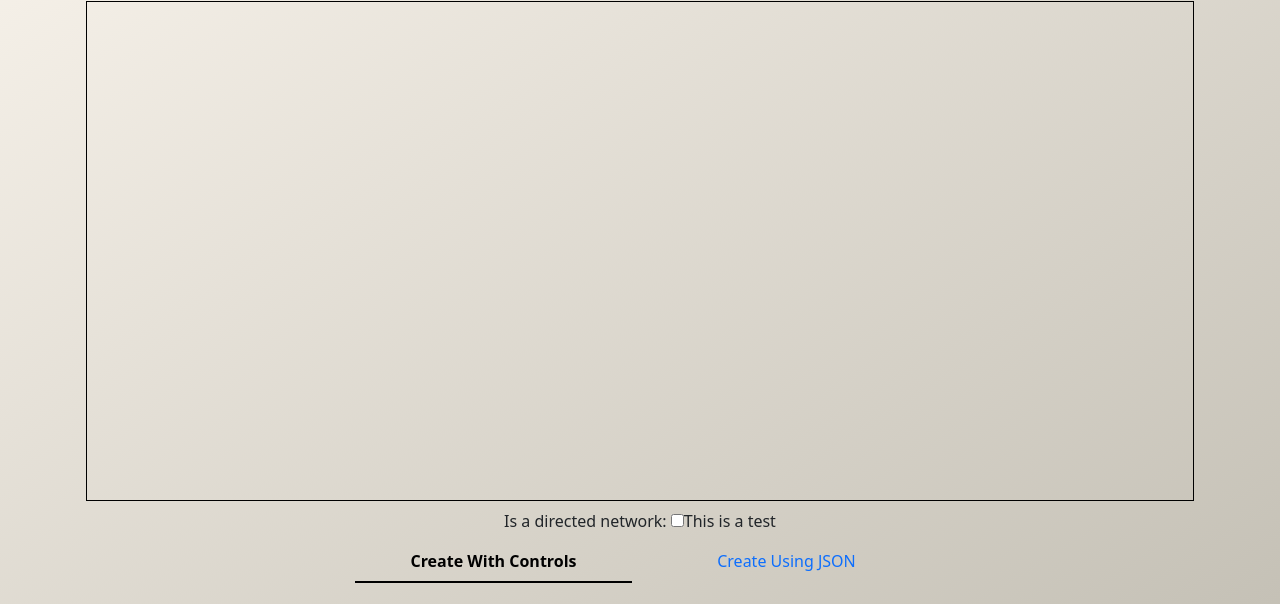
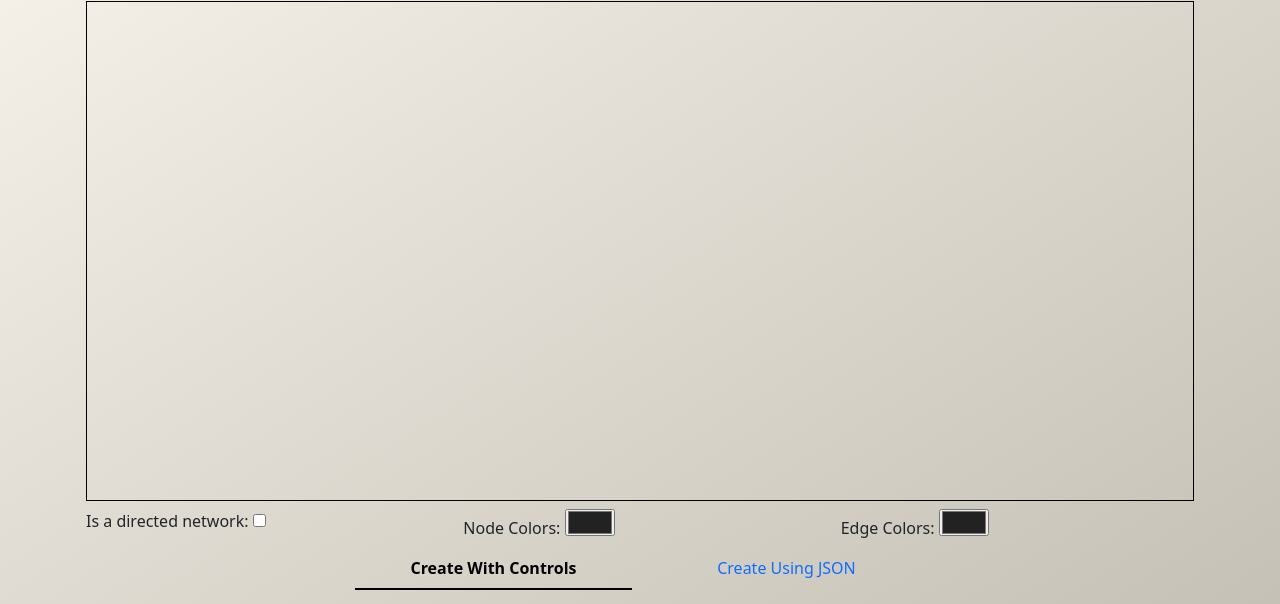
Before and after one commit to bwillwork/network-mapper, a website built with webpack: page src/index.html in a window 1280 px wide. Shown: the part 111-715 px from the top of the page. Built offline with nearby package versions, Linux system fonts and the light colour scheme.

Commit message:
Adding changes to the interface allowing a user to change colors

```diff
--- a/src/index.html
+++ b/src/index.html
@@ -17,14 +17,16 @@
     </div>
     <div class="row mt-2">
         <div class="col">
-            <div class="d-flex justify-content-center">
-                <span>
-                    <label for="is-directed-input">Is a directed network: </label>
-                    <input id="is-directed-input" type="checkbox" />
-                </span>
-                <span>This is a test</span>
-
-            </div>
+            <label for="is-directed-input">Is a directed network: </label>
+            <input id="is-directed-input" type="checkbox" />
+        </div>
+        <div class="col">
+            <label for="node-color-input">Node Colors: </label>
+            <input id="node-color-input" type="color" />
+        </div>
+        <div class="col">
+            <label for="edge-color-input">Edge Colors: </label>
+            <input id="edge-color-input" type="color" />
         </div>
     </div>
     <div class="row mt-2">
--- a/src/js/cache.js
+++ b/src/js/cache.js
@@ -1,8 +1,13 @@
 import * as _ from 'lodash';
+import constants from "./constants";
 
 function buildNetworkCache(directed) {
 
     let isDirected = _.isBoolean(directed) && directed;// Defaults to a non-directed graph network
+    let colors = {
+        nodes: constants.colors.nodes,
+        edges: constants.colors.edges
+    };
     const data = {
         nodes: [],
         links: []
@@ -39,6 +44,12 @@ function buildNetworkCache(directed) {
     function toggleIsDirected() {
         isDirected = !isDirected;
     }
+    function updateNodeColor(newColor) {
+        colors.nodes = newColor;
+    }
+    function updateEdgeColor(newColor) {
+        colors.edges = newColor;
+    }
     function clear() {
         data.nodes = [];
         data.links = [];
@@ -48,10 +59,8 @@ function buildNetworkCache(directed) {
         data.links = [...json.links];
     }
     function getState() {
-        return {isDirected,network: {...data}};
+        return {colors,isDirected,network: {...data}};
     }
-
-
 
     return {
         addNode,
@@ -59,11 +68,12 @@ function buildNetworkCache(directed) {
         addLink,
         removeLink,
         toggleIsDirected,
+        updateNodeColor,
+        updateEdgeColor,
         clear,
         updateNetworkData,
         getState
     };
-
 }
 
 function buildDOMCache() {
@@ -81,7 +91,9 @@ function buildDOMCache() {
         nodeNameInput: '#node-name',
         edgeFromInput: '#from-id',
         edgeToInput: '#to-id',
-        isDirectedInput: '#is-directed-input'
+        isDirectedInput: '#is-directed-input',
+        nodeColorInput: '#node-color-input',
+        edgeColorInput: '#edge-color-input'
     };
 
     return {
@@ -99,7 +111,9 @@ function buildDOMCache() {
             nodeNameInput: document.querySelector(selectors.nodeNameInput),
             edgeFromInput: document.querySelector(selectors.edgeFromInput),
             edgeToInput: document.querySelector(selectors.edgeToInput),
-            isDirectedInput: document.querySelector(selectors.isDirectedInput)
+            isDirectedInput: document.querySelector(selectors.isDirectedInput),
+            nodeColorInput: document.querySelector(selectors.nodeColorInput),
+            edgeColorInput: document.querySelector(selectors.edgeColorInput)
         }
     };
 }
--- /dev/null
+++ b/src/js/constants.js
@@ -0,0 +1,8 @@
+export default {
+    colors: {
+        nodes: '#222222',
+        edges: '#222222'
+    },
+    radius: 10,
+    isDirected: false
+}
--- a/src/js/main.js
+++ b/src/js/main.js
@@ -6,6 +6,7 @@ import {Popover} from 'bootstrap';
 import {createGraph} from "./network";
 import {domCache,networkCache} from './cache'
 import {addEdgeRow, addNodeRow, deleteEdgeRow, deleteNodeRow} from "./ui";
+import constants from "./constants";
 
 const elms = domCache.elms;
 const selectors = domCache.selectors;
@@ -28,7 +29,7 @@ function addNode() {
     if(success) {
         networkCache.addNode({id: parseInt(idInputVal),name: nameInputVal});
         const networkData = networkCache.getState().network;
-        network.updateAllData(networkData);
+        network.updateNetworkData(networkData);
     }
 
 }
@@ -41,7 +42,7 @@ function removeNode() {
     if(success) {
         networkCache.removeNode(parseInt(nodeId));
         const networkData = networkCache.getState().network;
-        network.updateAllData(networkData);
+        network.updateNetworkData(networkData);
     }
 }
 
@@ -55,7 +56,7 @@ function addLink() {
         const link = {source: parseInt(fromInputVal),target: parseInt(toInputVal)};
         networkCache.addLink(link);
         const networkData = networkCache.getState().network;
-        network.updateAllData(networkData);
+        network.updateNetworkData(networkData);
     }
 }
 function removeLink() {
@@ -68,14 +69,14 @@ function removeLink() {
         const link = {source: parseInt(fromId),target: parseInt(toId)};
         networkCache.removeLink(link);
         const networkData = networkCache.getState().network;
-        network.updateAllData(networkData);
+        network.updateNetworkData(networkData);
     }
 }
 
 elms.addNodeBtn.addEventListener('click',addNode);
 elms.addEdgeBtn.addEventListener('click',addLink);
 
-elms.isDirectedInput.checked = false;
+elms.isDirectedInput.checked = constants.isDirected;
 elms.isDirectedInput.addEventListener('change',function () {
     console.log('This has changed');
     networkCache.toggleIsDirected();
@@ -83,9 +84,27 @@ elms.isDirectedInput.addEventListener('change',function () {
     network.setIsDirected(isDirected);
 });
 
+elms.nodeColorInput.value = constants.colors.nodes;
+elms.nodeColorInput.addEventListener('change',function() {
+    console.log('color: ',elms.nodeColorInput.value);
+    const newColor = elms.nodeColorInput.value;
+    networkCache.updateNodeColor(newColor);
+    const colors = networkCache.getState().colors;
+    network.updateColors(colors);
+});
+
+elms.edgeColorInput.value = constants.colors.edges;
+elms.edgeColorInput.addEventListener('change',function() {
+    console.log('color: ',elms.edgeColorInput.value);
+    const newColor = elms.edgeColorInput.value;
+    networkCache.updateEdgeColor(newColor);
+    const colors = networkCache.getState().colors;
+    network.updateColors(colors);
+});
+
 elms.submitBtn.addEventListener('click',function() {
     const data = JSON.parse(elms.jsonInput.value);
     networkCache.updateNetworkData(data);
     const networkData = networkCache.getState().network;
-    network.updateAllData(networkData);
+    network.updateNetworkData(networkData);
 });
--- a/src/js/network.js
+++ b/src/js/network.js
@@ -1,14 +1,15 @@
 import * as _ from 'lodash';
 import * as d3 from "d3";
+import constants from "./constants";
 
 export function createGraph(containerId, {nodes,links}, {width,height}) {
 
-    let isDirected = false;
+    let isDirected = constants.isDirected;
+    let colors = {...constants.colors};
     const data = {
         nodes: [...nodes],
         links: [...links]
     };
-    const RADIUS = 10;
 
     // init svg
     let svg = d3.select(containerId)
@@ -16,7 +17,7 @@ export function createGraph(containerId, {nodes,links}, {width,height}) {
         .attr("style", "border: black solid 1px;");
 
     // Adding arrows to the definitions
-    svg.append("svg:defs").append("svg:marker")
+    const arrowMarker = svg.append("svg:defs").append("svg:marker")
         .attr("id", "arrow")
         .attr("viewBox", "0 -5 10 10")
         .attr('refX', 30)//so that it comes towards the center.
@@ -24,19 +25,22 @@ export function createGraph(containerId, {nodes,links}, {width,height}) {
         .attr("markerHeight", 5)
         .attr("orient", "auto")
         .append("svg:path")
+        .attr("fill",colors.edges)
         .attr("d", "M0,-5L10,0L0,5");
 
     svg = svg.append("g");
 
     function draw(data) {
 
+        arrowMarker.attr("fill",colors.edges);// Needs to be set again
+
         svg.selectAll(`g`).remove();
 
         const simulation = d3.forceSimulation(data.nodes) // apply the simulation to our array of nodes
-            .force( 'link', d3.forceLink(data.links).id((d) => d.id))// Force #1: links between nodes
-            .force('collide', d3.forceCollide().radius(RADIUS))// Force #2: avoid node overlaps
-            .force('charge', d3.forceManyBody())// Force #3: attraction or repulsion between nodes
-            .force('center', d3.forceCenter(width / 2, height / 2))// Force #4: nodes are attracted by the center of the chart area
+            .force( 'link', d3.forceLink(data.links).id((d) => d.id)) // force between links and nodes
+            .force('collide', d3.forceCollide().radius(constants.radius)) // force to avoid node overlaps
+            .force('charge', d3.forceManyBody()) // force to attract or repulse nodes (between nodes)
+            .force('center', d3.forceCenter(width / 2, height / 2)) // The force to attract nodes to the center of the chart
             .on('tick',() => {
                 link
                     .attr("x1", d => d.source.x)
@@ -49,7 +53,7 @@ export function createGraph(containerId, {nodes,links}, {width,height}) {
             });
 
         const link = svg.append("g")
-            .attr("stroke","#222")
+            .attr("stroke",colors.edges)
             .selectAll("line")
             .data(data.links)
             .join("line");
@@ -60,7 +64,8 @@ export function createGraph(containerId, {nodes,links}, {width,height}) {
             .selectAll("circle")
             .data(data.nodes)
             .join("circle")
-            .attr("r", RADIUS)
+            .attr("r", constants.radius)
+            .attr("fill",colors.nodes)
             .call(drag(simulation));
 
         function drag(simulation) {
@@ -93,7 +98,7 @@ export function createGraph(containerId, {nodes,links}, {width,height}) {
     draw(data);
 
     // Exposed Functions
-    function updateAllData({nodes,links}) {
+    function updateNetworkData({nodes,links}) {
         data.nodes = [...nodes.map(n => ({...n}))];
         data.links = [...links.map(l => ({...l}))];
         draw(data);
@@ -104,9 +109,15 @@ export function createGraph(containerId, {nodes,links}, {width,height}) {
         draw(data);
     }
 
+    function updateColors(newColors) {
+        colors = {...newColors};
+        draw(data);
+    }
+
     return {
-        updateAllData,
-        setIsDirected
+        updateNetworkData,
+        setIsDirected,
+        updateColors
     };
 
 }
```
